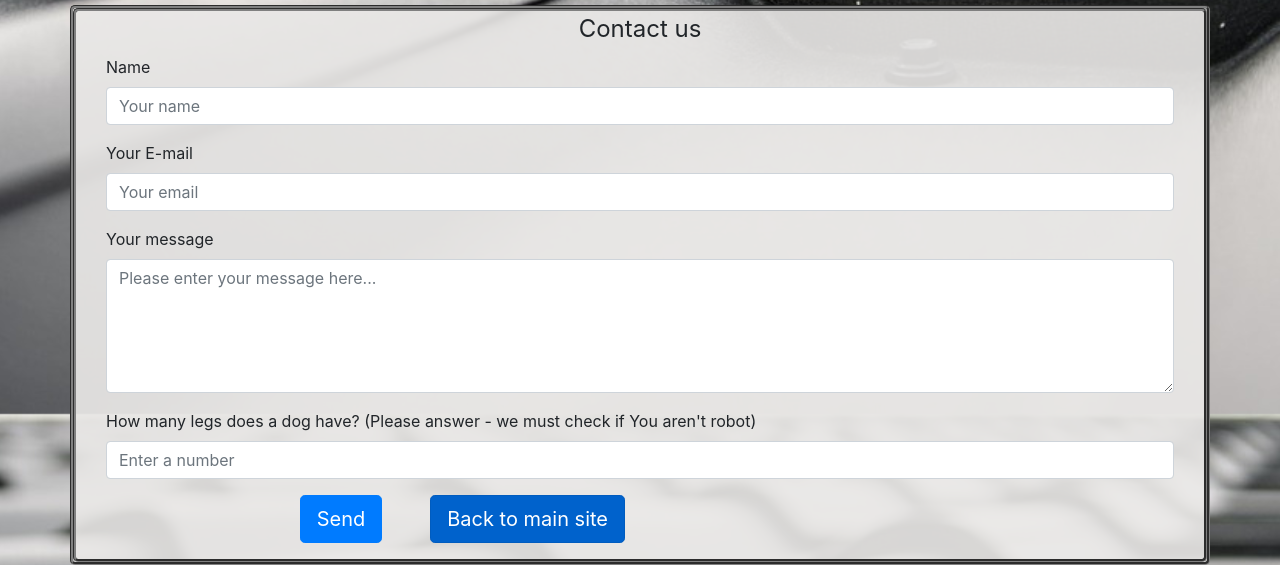
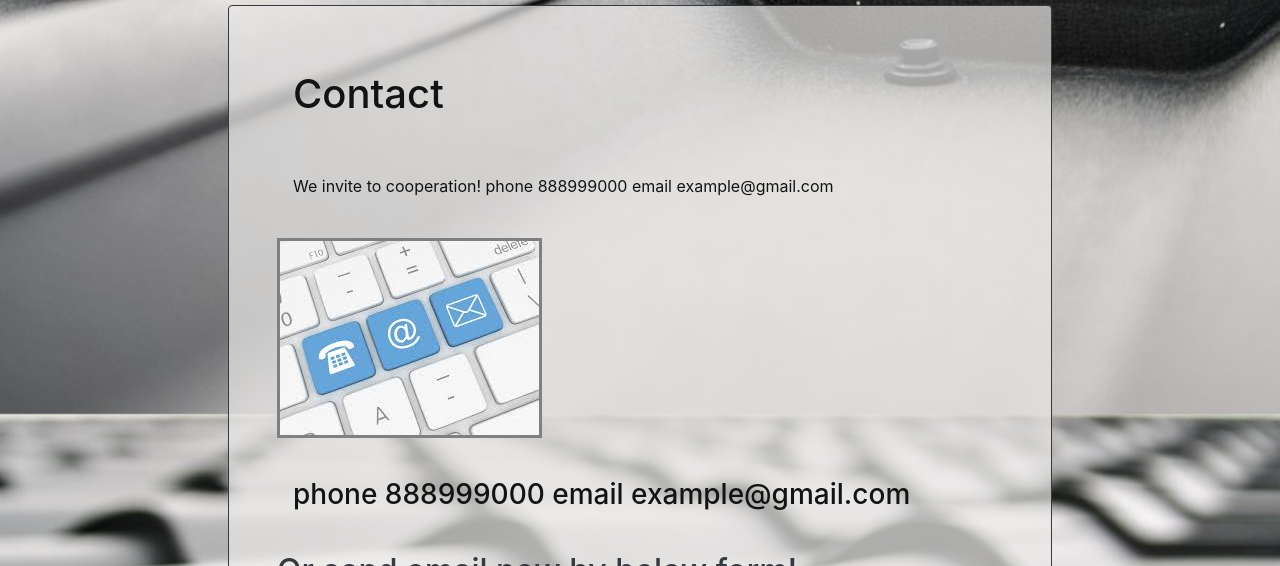
Before and after one commit to KrzysztofP90/angular-website, an Angular app: page /contact in a window 1280 px wide. Shown: the part 386-952 px from the top of the page. Built offline with nearby package versions, Linux system fonts and the light colour scheme.

Commit message:
Implement record render on contact page.

```diff
--- a/src/app/contact/contact.component.css
+++ b/src/app/contact/contact.component.css
@@ -4,3 +4,18 @@ div#form-div {
     border:groove;
     border-color: gray;
 }
+
+p,h1,h3 {
+    max-width: 100%;
+    color:#121413;
+}
+div#content {
+    background: rgba(234, 233, 231, 0.7);
+}
+
+img.mini {
+    max-width:100%;
+    max-height:100%;
+    border: solid;
+    border-color: gray;
+}
--- a/src/app/contact/contact.component.html
+++ b/src/app/contact/contact.component.html
@@ -1,6 +1,26 @@
 <div class="w-100 flex-row justify-content-center">
   <div>
-    <!-- contact data form fake DB -->
+    <div class="container w-100">
+        <div class="row justify-content-center text-white">
+          <div class="col-12 col-md-10">
+            <div id="content" class="border border-dark rounded flex-column align-items-center p-sm-5 m-sm-5 mt-5">
+              <h1 style="white-space: wrap;" class="m-3">{{contact.title}}</h1>
+              <br>
+              <p style="white-space: wrap;" class="m-3">{{contact.description}}</p>
+              <br>
+              <div class="w-100">
+                <img class="mini" src={{contact.mainImagePath}}>
+              </div>
+              <br>
+              <h3 style="white-space: wrap;" class="m-3">{{contact.mainContent}}</h3>
+              <br>
+              <h2 class="text-dark">Or send email now by below form!</h2>
+              <br>
+              <a routerLink="/" class="btn btn-primary btn-lg active" role="button" aria-pressed="true">Back to main site</a>
+            </div>
+          </div>
+        </div>
+      </div>
   </div>
   <br><br>
   <div class="container w-100" id="form-div">
@@ -51,7 +71,6 @@
                 <div class="form-group">
                   <div class="col-md-6 text-right">
                     <button type="submit" class="btn btn-primary btn-lg">Send</button>
-                    <a routerLink="/" class="btn btn-primary btn-lg active ml-5" role="button" aria-pressed="true">Back to main site</a>
                   </div>
                 </div>
               </fieldset>
--- a/src/app/contact/contact.component.ts
+++ b/src/app/contact/contact.component.ts
@@ -1,4 +1,7 @@
 import { Component, OnInit } from '@angular/core';
+import { RecordFromDB } from '../model/record';
+import { LoadingDataService } from '../service/loading-data.service';
+
 
 @Component({
   selector: 'app-contact',
@@ -7,9 +10,12 @@ import { Component, OnInit } from '@angular/core';
 })
 export class ContactComponent implements OnInit {
 
-  constructor() { }
+  private contact: RecordFromDB;
+
+  constructor(private dataService: LoadingDataService) {}
 
   ngOnInit() {
+    this.contact = this.dataService.getContact();
   }
 
 }
```
